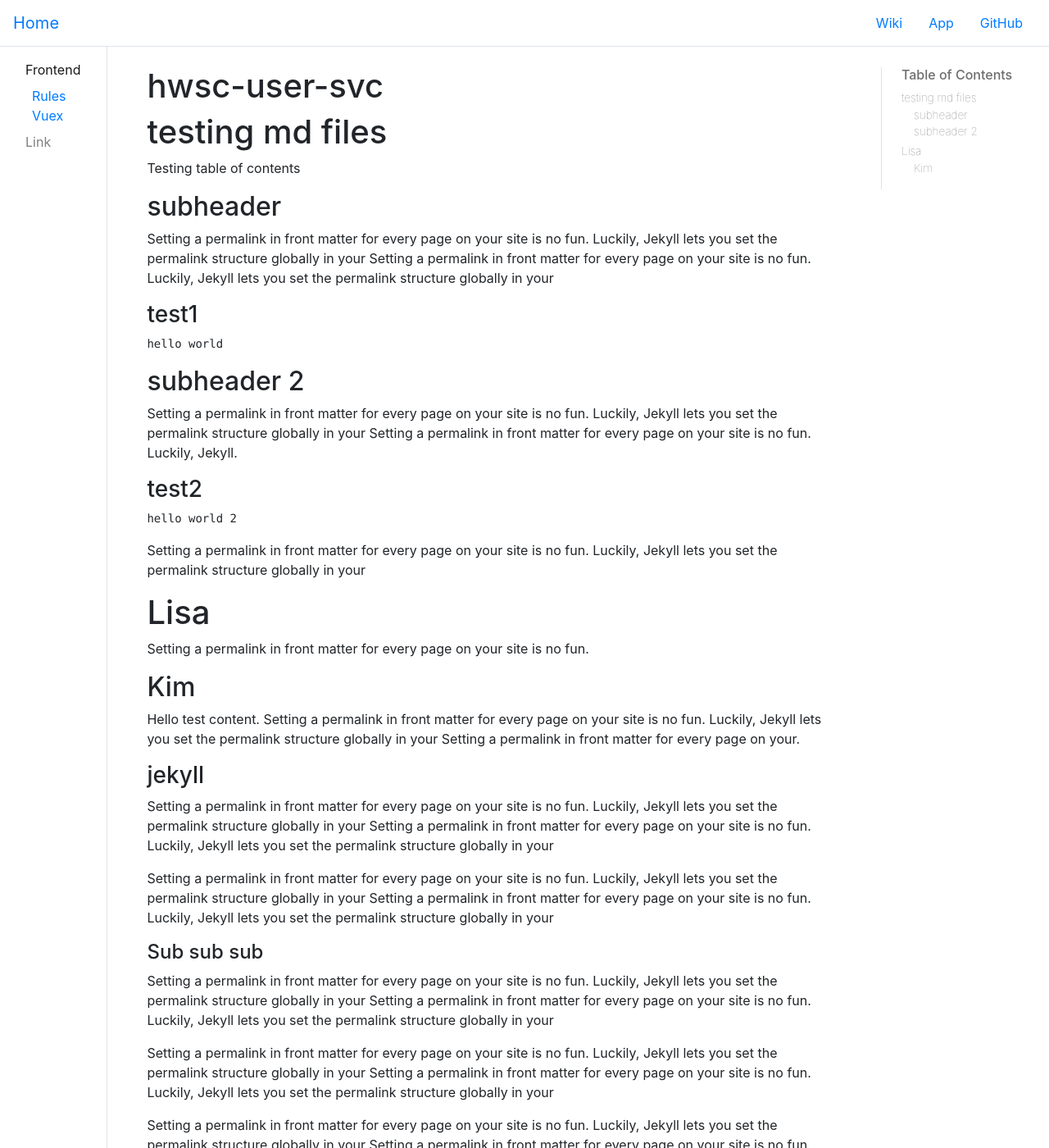
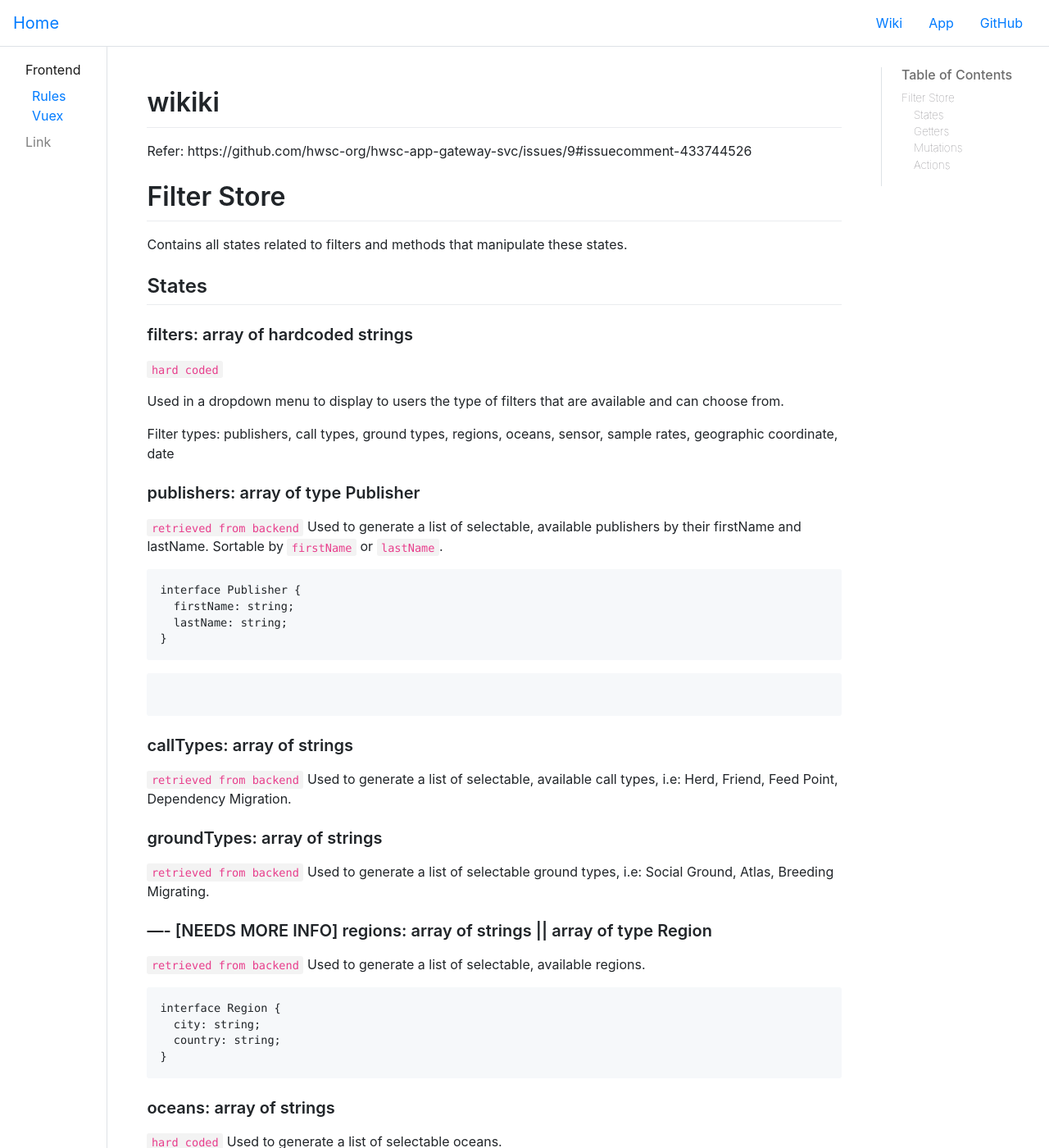
Before and after one commit to hwsc-org/hwsc-org.github.io, a Jekyll site: the page built from wikis/user-svc/test.md, in a window 1280 px wide and 1400 px high. Shown: the whole window at 82% size. Built offline with Jekyll 4.4.1, drawn with Linux system fonts in a browser that asks for light colours; some of the changed text lies outside the part shown.

Commit message:
Duplicate github flavor markdown css

````diff
--- a/Gemfile
+++ b/Gemfile
@@ -0,0 +1,2 @@
+source 'https://rubygems.org'
+gem 'github-pages', group: :jekyll_plugins
--- a/_config.yml
+++ b/_config.yml
@@ -1,6 +1 @@
 markdown: kramdown
-kramdown:
-  input: GFM
-  parse_block_html: true
-permalink: /blog/:year/:month/:title.html
-highlight: pygments
--- a/_layouts/wiki.html
+++ b/_layouts/wiki.html
@@ -27,7 +27,7 @@
       </div>
     </nav>
   </div>
-  <div class="px-5 pt-4">
+  <div class="px-5 pt-4 markdown-body">
     <h1 class="bd-title">{{ page.title }}</h1>
     {{ content }}
   </div>
--- a/css/main.css
+++ b/css/main.css
@@ -30,3 +30,82 @@
 .toc-header {
     color: #6d6d6d;
 }
+
+.markdown-body h1, .markdown-body h2 {
+    border-bottom: 1px solid #eaecef;
+    padding-bottom: .3em;
+}
+
+.markdown-body h1 {
+    font-size: 2em;
+}
+
+.markdown-body h2 {
+    font-size: 1.5em;
+}
+
+.markdown-body h3 {
+    font-size: 1.25em;
+}
+
+.markdown-body h6 {
+    color: #6a737d;
+    font-size: .85em;
+}
+.markdown-body h4 {
+    font-size: 1em;
+}
+.markdown-body h5 {
+    font-size: .875em;
+}
+
+.markdown-body h1, .markdown-body h2, .markdown-body h3, .markdown-body h4, .markdown-body h5, .markdown-body h6 {
+    font-weight: 600;
+    line-height: 1.25;
+    margin-bottom: 16px;
+    margin-top: 24px;
+}
+
+.markdown-body code, .markdown-body tt {
+    background-color: rgba(27,31,35,.05);
+    border-radius: 3px;
+    font-size: 85%;
+    margin: 0;
+    padding: .2em .4em;
+}
+
+.markdown-body>:last-child {
+    margin-bottom: 0!important;
+}
+
+.markdown-body blockquote {
+    border-left: .25em solid #dfe2e5;
+    color: #6a737d;
+    padding: 0 1em;
+}
+
+.markdown-body .highlight pre, .markdown-body pre {
+    background-color: #f6f8fa;
+    border-radius: 3px;
+    font-size: 85%;
+    line-height: 1.45;
+    overflow: auto;
+    padding: 16px;
+}
+
+.markdown-body pre {
+    word-wrap: normal;
+}
+.markdown-body blockquote, .markdown-body dl, .markdown-body ol, .markdown-body p, .markdown-body pre, .markdown-body table, .markdown-body ul {
+    margin-bottom: 16px;
+    margin-top: 0;
+}
+.markdown-body pre>code {
+    background: transparent;
+    border: 0;
+    font-size: 100%;
+    margin: 0;
+    padding: 0;
+    white-space: pre;
+    word-break: normal;
+}
--- a/wikis/user-svc/test.md
+++ b/wikis/user-svc/test.md
@@ -1,73 +1,101 @@
 ---
 layout: wiki
-title: "hwsc-user-svc"
+title: wikiki
 ---
-# testing md files
-Testing table of contents
+Refer: https://github.com/hwsc-org/hwsc-app-gateway-svc/issues/9#issuecomment-433744526
 
-## subheader
-Setting a permalink in front matter for every page on your site is no fun. Luckily, Jekyll lets you set the permalink
-structure globally in your Setting a permalink in front matter for every page on your site is no fun. Luckily, Jekyll
-lets you set the permalink structure globally in your
+# Filter Store
+Contains all states related to filters and methods that manipulate these states.
 
-### test1
+
+## States
+### filters: array of hardcoded strings
+`hard coded`
+
+Used in a dropdown menu to display to users the type of filters that are available and can choose from.
+
+Filter types:  publishers, call types,  ground types, regions, oceans, sensor, sample rates, geographic coordinate, date
+
+### publishers: array of type Publisher
+`retrieved from backend`
+Used to generate a list of selectable, available publishers by their firstName and lastName. Sortable by `firstName` or `lastName`.
+```
+interface Publisher {
+  firstName: string;
+  lastName: string;
+}
+```
 
 ```$xslt
-hello world
+
 ```
 
-## subheader 2
-Setting a permalink in front matter for every page on your site is no fun. Luckily, Jekyll lets you set the permalink
-structure globally in your Setting a permalink in front matter for every page on your site is no fun. Luckily, Jekyll.
+### callTypes: array of strings
+`retrieved from backend`
+Used to generate a list of selectable, available call types, i.e: Herd, Friend, Feed Point, Dependency Migration.
 
-### test2
+### groundTypes: array of strings
+`retrieved from backend`
+Used to generate a list of selectable ground types, i.e: Social Ground, Atlas, Breeding Migrating.
 
-```$xslt
-hello world 2
+### ---- [NEEDS MORE INFO] regions: array of strings || array of type Region
+`retrieved from backend`
+Used to generate a list of selectable, available regions.
 ```
-Setting a permalink in front matter for every page on your site is no fun. Luckily, Jekyll lets you set the permalink
-structure globally in your
+interface Region {
+  city: string;
+  country: string;
+}
+```
 
-# Lisa
-Setting a permalink in front matter for every page on your site is no fun.
-## Kim
-Hello test content. Setting a permalink in front matter for every page on your site is no fun. Luckily, Jekyll lets you set the permalink
-structure globally in your Setting a permalink in front matter for every page on your.
-### jekyll
-Setting a permalink in front matter for every page on your site is no fun. Luckily, Jekyll lets you set the permalink
-structure globally in your Setting a permalink in front matter for every page on your site is no fun. Luckily, Jekyll
-lets you set the permalink structure globally in your
+### oceans: array of strings
+`hard coded`
+Used to generate a list of selectable oceans.
 
-Setting a permalink in front matter for every page on your site is no fun. Luckily, Jekyll lets you set the permalink
-structure globally in your Setting a permalink in front matter for every page on your site is no fun. Luckily, Jekyll
-lets you set the permalink structure globally in your
+Oceans: Pacific, Atlantic, Indian, Southern, and Arctic.
 
-#### Sub sub sub
-Setting a permalink in front matter for every page on your site is no fun. Luckily, Jekyll lets you set the permalink
-structure globally in your Setting a permalink in front matter for every page on your site is no fun. Luckily, Jekyll
-lets you set the permalink structure globally in your
+### sensors: array of type Sensor
+`retrieved from backend`
+Used to generate a list of selectable, available sensor by their `tag` and `name`. Sortable by `tag` or `name`.
+```
+interface Sensor {
+  tag: string;
+  name: string;
+}
+```
 
-Setting a permalink in front matter for every page on your site is no fun. Luckily, Jekyll lets you set the permalink
-structure globally in your Setting a permalink in front matter for every page on your site is no fun. Luckily, Jekyll
-lets you set the permalink structure globally in your
+## Getters
 
-Setting a permalink in front matter for every page on your site is no fun. Luckily, Jekyll lets you set the permalink
-structure globally in your Setting a permalink in front matter for every page on your site is no fun. Luckily, Jekyll
-lets you set the permalink structure globally in your
 
-##### Sub more title and stuff
-Setting a permalink in front matter for every page on your site is no fun. Luckily, Jekyll lets you set the permalink
-structure globally in your Setting a permalink in front matter for every page on your site is no fun. Luckily, Jekyll
-lets you set the permalink structure globally in your
 
-Setting a permalink in front matter for every page on your site is no fun. Luckily, Jekyll lets you set the permalink
-structure globally in your Setting a permalink in front matter for every page on your site is no fun. Luckily, Jekyll
-lets you set the permalink structure globally in your
+## Mutations
+### SET_PUBLISHERS
 
-Setting a permalink in front matter for every page on your site is no fun. Luckily, Jekyll lets you set the permalink
-structure globally in your Setting a permalink in front matter for every page on your site is no fun. Luckily, Jekyll
-lets you set the permalink structure globally in your
 
-Setting a permalink in front matter for every page on your site is no fun. Luckily, Jekyll lets you set the permalink
-structure globally in your Setting a permalink in front matter for every page on your site is no fun. Luckily, Jekyll
-lets you set the permalink structure globally in your
+
+## Actions
+### Set actions should follow the same pattern below:
+- if state `some state` is not set
+  - set loading to true (display a loader somewhere)
+  - request to backend `for whatever you need`.
+  - when receiving response, set loading to false (remove the loader)
+  - if request success:
+    - commit a mutation to set state `some state`
+  - else:
+    - depending on error code:
+      - redirect to the proper error page or
+      - if a modal pop up, close it, and show a modal error and allow user to click OK and remain on page
+
+#### Sets
+- setPublishers
+- setCallTypes
+- setGroundTypes
+- setRegions
+- setSensors
+
+
+##### 5 hashes
+###### 6 hashes
+
+> some block quote<br>
+> so i can get css
````
Also changed, not shown: 1 other file.
